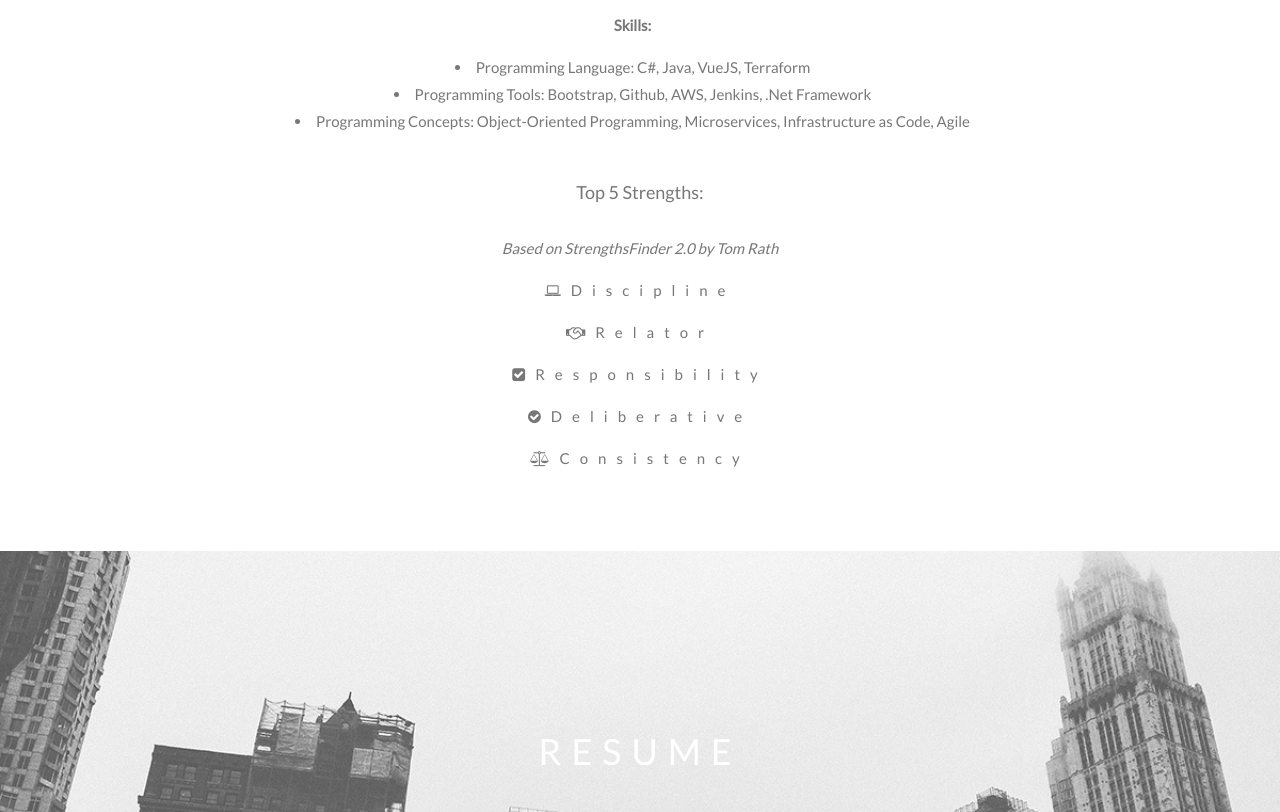
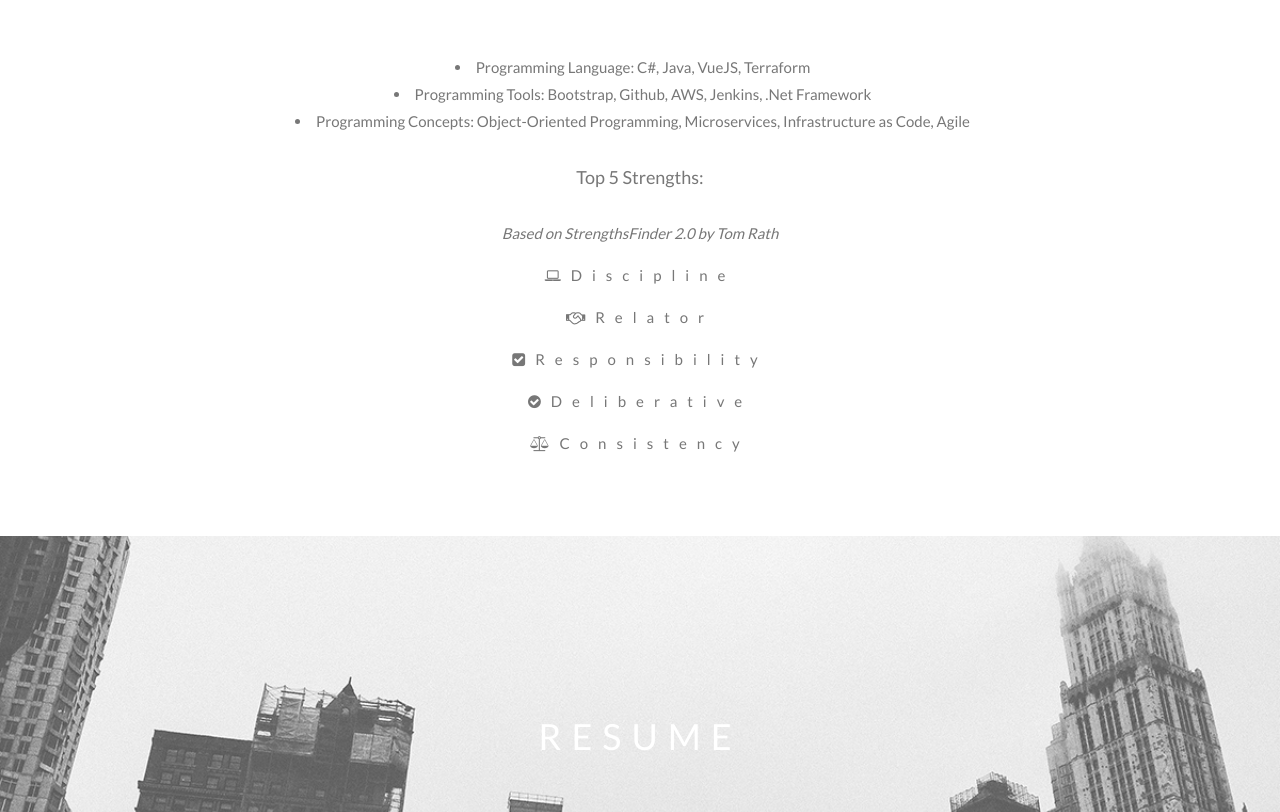
Before and after one commit to yhy7134/Portfolio, a plain HTML site: page index.html in a window 1280 px wide. Shown: the part 1308-2120 px from the top of the page. Drawn offline with nearby package versions, Linux system fonts and the light colour scheme.

Commit message:
clean up

```diff
--- a/index.html
+++ b/index.html
@@ -101,12 +101,10 @@ body, html {
     </div>
 
     <div class="w3-center" style="list-style-position: inside; text-indent: -1em">
-      <p><b>Education:</b> Amherst College Class of 2019<br>
-      <p><b>Skills:</b></p>
+      <p><b>Education:</b> Amherst College Class of 2019<p><br>
       <li>Programming Language: C#, Java, VueJS, Terraform</li>
       <li>Programming Tools: Bootstrap, Github, AWS, Jenkins, .Net Framework</li>
       <li>Programming Concepts: Object-Oriented Programming, Microservices, Infrastructure as Code, Agile</li>
-       </p>
      </div>
   </div>
   <div class="w3-center">
```
